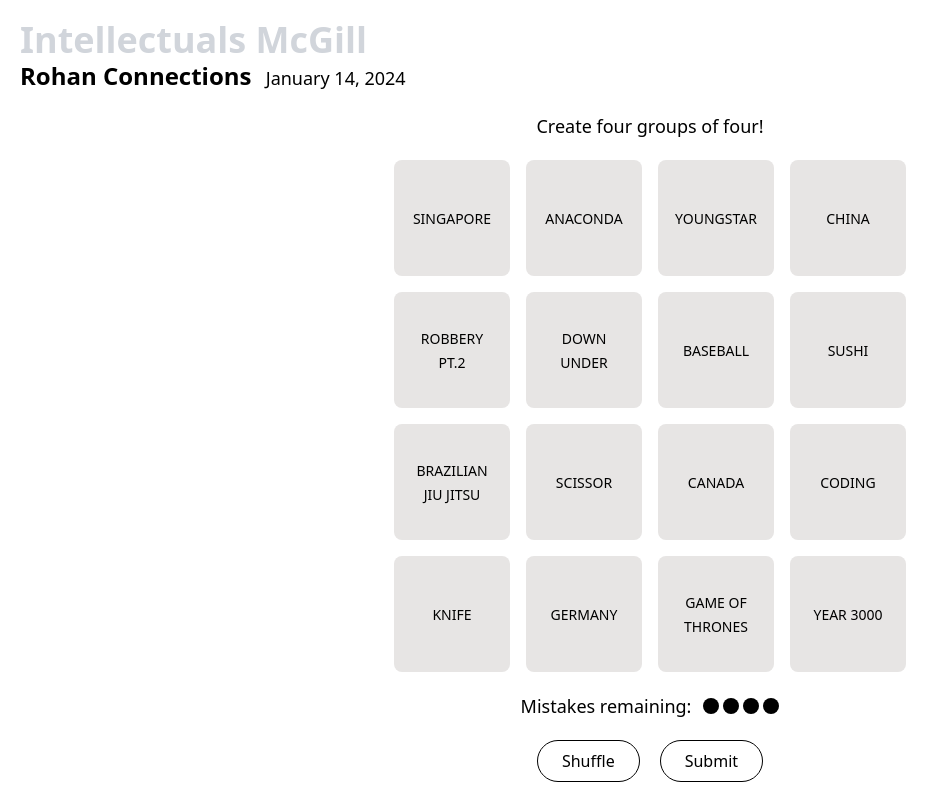
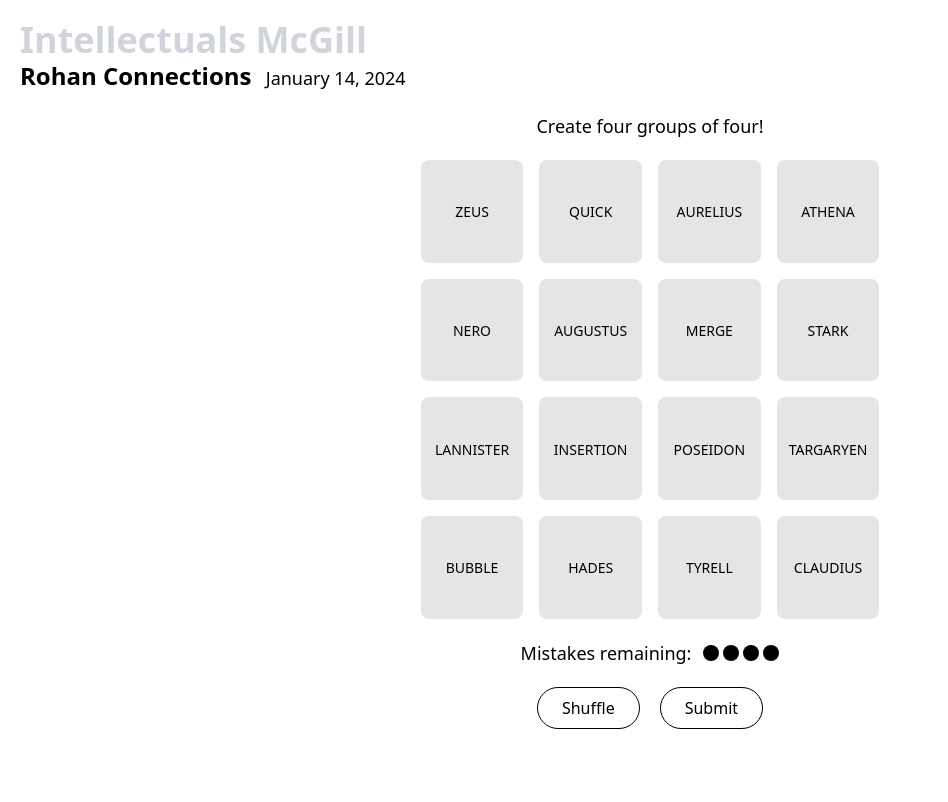
Before and after one commit to Nginearing/kakutropos-parjat, a React (Create React App) app: page / in a window 1280 px wide. Shown: the whole page, without its empty margins (0-948 px from the left). Built offline with nearby package versions, Linux system fonts and the light colour scheme.

Commit message:
New Words

```diff
--- a/src/components/Grid.js
+++ b/src/components/Grid.js
@@ -14,17 +14,17 @@
 }
 
 const themes = {
-  'YELLOW': 'Countries Rohan\'s Lived in',
-  'GREEN': 'Rohan\'s Most Listened to Songs of 2023',
-  'BLUE': 'Rohan\'s favorites',
-  'PURPLE': '____ Choke (BJJ)'
+  'YELLOW': 'Greek Gods',
+  'GREEN': 'Roman Emperors',
+  'BLUE': 'Game of Thrones Houses',
+  'PURPLE': '____ Sort (Sorting Algorithms)'
 }
 
 const itemGroups = {
-  'SINGAPORE': 'YELLOW', 'ANACONDA': 'PURPLE', 'YOUNGSTAR': 'GREEN', 'CHINA': 'YELLOW',
-   'ROBBERY PT.2': 'GREEN', 'DOWN UNDER': 'GREEN', 'BASEBALL': 'PURPLE',  'SUSHI': 'BLUE',
-  'BRAZILIAN JIU JITSU': 'BLUE', 'SCISSOR': 'PURPLE',  'CANADA': 'YELLOW','CODING': 'BLUE',
-  'KNIFE': 'PURPLE', 'GERMANY': 'YELLOW', 'GAME OF THRONES': 'BLUE', 'YEAR 3000': 'GREEN',
+  'ZEUS': 'YELLOW', 'QUICK': 'PURPLE', 'AURELIUS': 'GREEN', 'ATHENA': 'YELLOW',
+   'NERO': 'GREEN', 'AUGUSTUS': 'GREEN', 'MERGE': 'PURPLE',  'STARK': 'BLUE',
+  'LANNISTER': 'BLUE', 'INSERTION': 'PURPLE',  'POSEIDON': 'YELLOW','TARGARYEN': 'BLUE',
+  'BUBBLE': 'PURPLE', 'HADES': 'YELLOW', 'TYRELL': 'BLUE', 'CLAUDIUS': 'GREEN',
 };
 
 const groupColors = {
```
